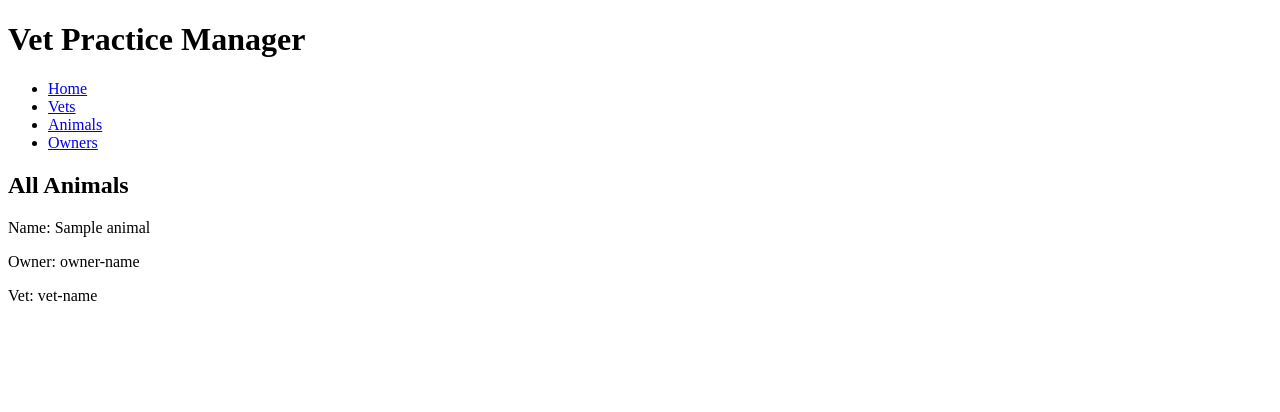
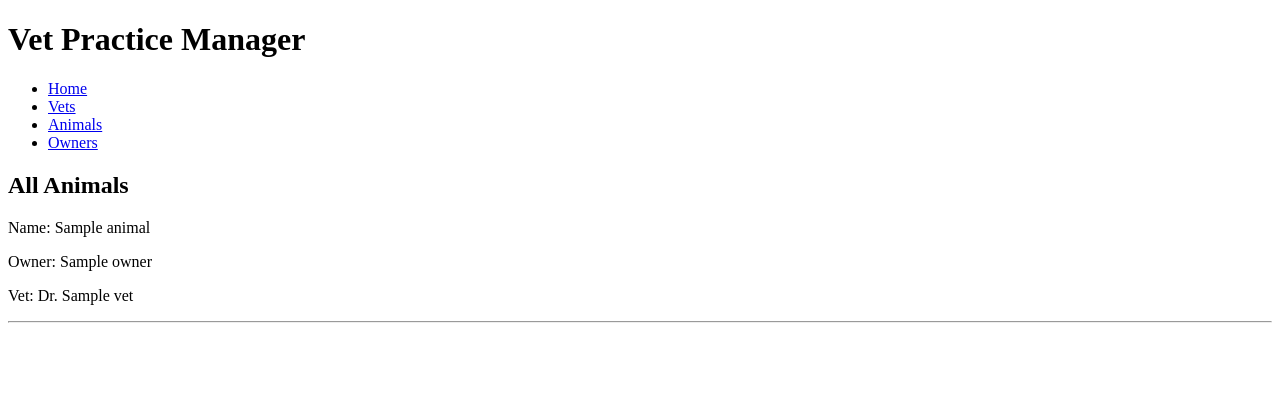
Before and after one commit to sapphireflygon/vet_management_pracman, a Flask app: template templates/animals/animals.html in a window 1280 px wide. Shown: the top 412 px of the page. Run offline with Flask 2, Linux system fonts and the light colour scheme; the template is opened without the code that fills it: most values are stand-ins (such as "Sample title", 1, 10 or a date in 2020).

Commit message:
Found error, silly @ missing at start of animals_blueprint.route! Working now woo

```diff
--- a/controllers/animals_controller.py
+++ b/controllers/animals_controller.py
@@ -8,7 +8,7 @@ import repositories.vet_repo as vet_repo
 animals_blueprint = Blueprint("animals", __name__)
 
 # animals.html
-animals_blueprint.route("/animals")
+@animals_blueprint.route("/animals")
 def animals():
     animals = animal_repo.select_all()
     return render_template("animals/animals.html", animals=animals)
--- a/templates/animals/animals.html
+++ b/templates/animals/animals.html
@@ -7,11 +7,12 @@
 {% for animal in animals %}
 <section class="animals">
     <p>Name: {{ animal.name }}</p>
-    <p>Owner: owner-name
+    <p>Owner: {{ animal.owner.name }}
         <!-- link to owner details here -->
     </p>
-    <p>Vet: vet-name</p>
+    <p>Vet: Dr. {{ animal.vet.name }}</p>
     <!-- add in form-submit button to link to show page that shows animal details, put edit and delete buttons there -->
+    <hr>
 </section>
 {% endfor %}
 
--- a/templates/owners/owners.html
+++ b/templates/owners/owners.html
@@ -12,6 +12,7 @@
     </p>
     <!-- add in link to edit each owner here -->
     <!-- add in button to delete owner here -->
+    <hr>
 </section>
 {% endfor %}
 
--- a/templates/vets/vets.html
+++ b/templates/vets/vets.html
@@ -12,6 +12,7 @@
     </p>
     <!-- add in link to edit each vet here -->
     <!-- add in button to delete vet here -->
+    <hr>
 </section>
 {% endfor %}
 
```
